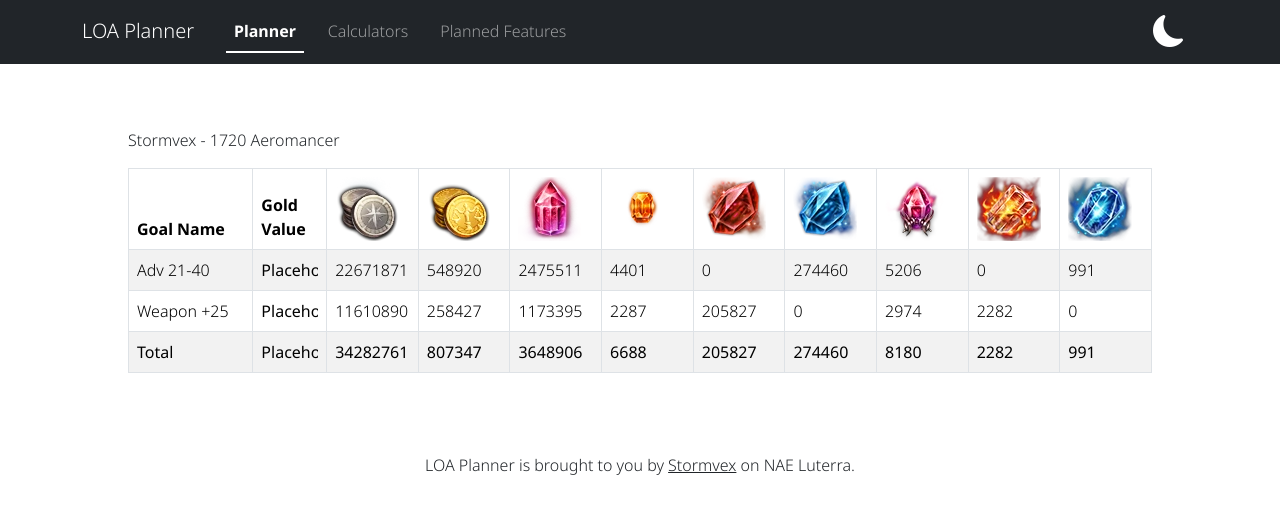
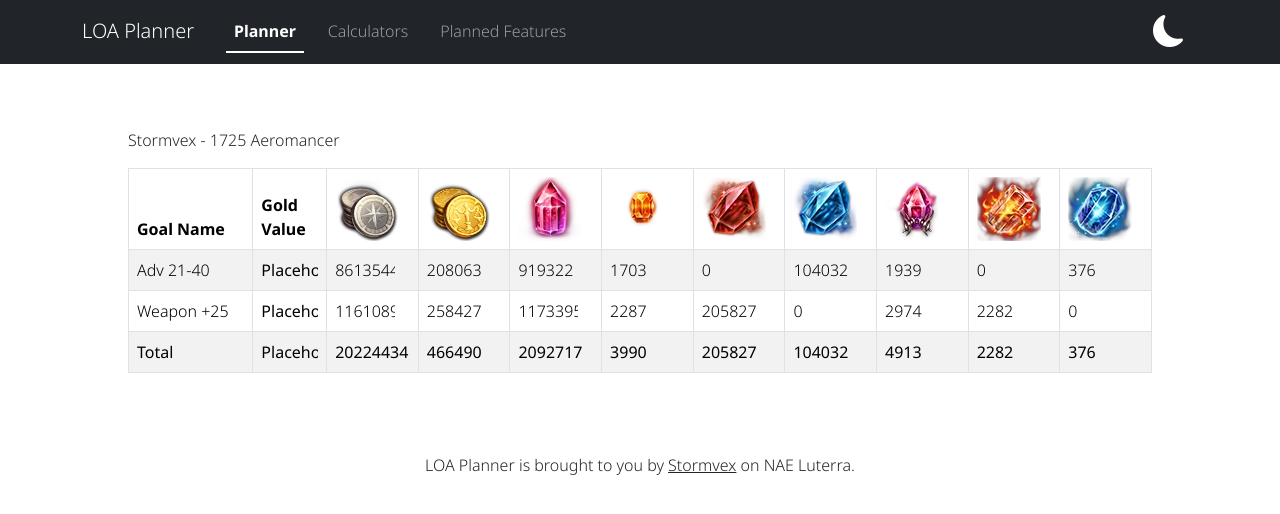
Before and after one commit to md842/loa-planner, a React (Vite) app: page / in a window 1280 px wide. Shown: the top 514 px of the page. Built offline with nearby package versions, Linux system fonts and the light colour scheme.

Commit message:
Total row dynamically updates
Total row of the table now dynamically updates when goals are changed.

```diff
--- a/src/components/CharacterCard.css
+++ b/src/components/CharacterCard.css
@@ -1,4 +1,7 @@
 .invis-input{
+  /* Hide arrows on numeric input */
+  appearance: textfield;
+
   /* Hide the visual aspects of the input element */
   background: none;
   border: none;
@@ -18,3 +21,7 @@
 input:disabled{ /* Disabled input has same text color as surroundings */
   color: unset;
 }
+
+.bold{ /* Custom bold for gold value and total row */
+  font-weight: 400;
+}
--- a/src/components/CharacterCard.tsx
+++ b/src/components/CharacterCard.tsx
@@ -1,6 +1,6 @@
 import './CharacterCard.css';
 
-import {type JSX} from 'react';
+import {type ChangeEvent, type JSX, useState} from 'react';
 
 import gold from '../assets/gold.png';
 import silver from '../assets/silver.png';
@@ -15,6 +15,12 @@ import t4_shard from '../assets/t4_shard.png';
 
 import Table from 'react-bootstrap/Table';
 
+/** Interface for character goal data. */
+export interface Goal{
+  name: string;
+  values: GoalValues;
+}
+
 /** Props interface for CharacterCard(). */
 interface Character{
   name: string; // Name of character.
@@ -23,15 +29,9 @@ interface Character{
   goals: Goal[]; // Array of goals belonging to character.
 }
 
-/** Interface for character goal data. */
-export interface Goal{
-  name: string;
-  values: GoalValues;
-}
-
 /** Helps with type checking by providing a uniform index signature. **/
 interface GoalValues{
-  [key: string]: number;
+  [key: string]: number; // Index signature
   silver: number;
   gold: number;
   shards: number;
@@ -44,34 +44,59 @@ interface GoalValues{
 }
 
 export function CharacterCard(params: Character): JSX.Element{
-  let table: JSX.Element[] = []; // Initialize character table and total values
-  let total: Goal = {name: "Total", values: {silver: 0, gold: 0, shards: 0, fusions: 0, reds: 0, blues: 0, leaps: 0, redSolars: 0, blueSolars: 0}};
+  var total: GoalValues; // Initialized by initTable, but not part of state
+  const [table, setTable] = useState(initTable);
 
-  params.goals.forEach((goal: Goal, index: number) => { // For each goal the character has:
+  function initTable(): JSX.Element[]{
+    let workingTable: JSX.Element[] = [];
+    total = {silver: 0, gold: 0, shards: 0, fusions: 0, reds: 0, blues: 0, leaps: 0, redSolars: 0, blueSolars: 0};
+
+    params.goals.forEach((goal: Goal, index: number) => {
+      // Build a row for each goal and push it to the table
+      workingTable.push(<tr key={index}>{goalRow(goal)}</tr>);
+      // Accumulate each goal's individual values into the total
+      for (let [key, value] of Object.entries(goal.values))
+        total[key] += value;
+    });
+    // Build a row for the total and push it to the table
+    workingTable.push(<tr className="bold" key="total">{totalRow(total)}</tr>);
+    return workingTable;
+  }
+
+  const handleChange = (e: ChangeEvent<HTMLInputElement>, key: string, goal: Goal) => {
+    let diff = Number(e.target.value) - goal.values[key];
+    goal.values[key] = Number(e.target.value); // Update value in goal
+    total[key] += diff; // Update total
+
+    // Update the total row in the table (setTable triggers re-render)
+    setTable(table.slice(0, -1).concat(<tr className="bold" key="total">{totalRow(total)}</tr>));
+  }
+
+  function goalRow(goal: Goal): JSX.Element[]{
     let row: JSX.Element[] = []; // Initialize table row for this goal
     // Add goal name and calculated gold value to the table row for this goal
     row.push(<td key="goalName"><input className="invis-input goal-name" defaultValue={goal.name}/></td>);
-    row.push(<td key="goldValue"><b><input className="invis-input" value="Placeholder" disabled/></b></td>); // TODO: Calculate value using market data once implemented.
+    row.push(<td key="goldValue"><input className="invis-input bold" value="Placeholder" disabled/></td>); // TODO: Calculate value using market data once implemented.
 
     // Build the rest of the table row for this goal by pushing values as <td>
-    for (let [key, value] of Object.entries(goal.values)){
-      total.values[key] += value; // Accumulate value into total and add to row
-      row.push(<td key={key}><input className="invis-input" defaultValue={value} key={key}/></td>);
-    }
+    for (let [key, value] of Object.entries(goal.values))
+      row.push(<td key={key}><input className="invis-input" defaultValue={value} onChange={(e) => handleChange(e, key, goal)} type="number"/></td>);
 
-    table.push(<tr key={index}>{row}</tr>); // Push completed row to table
-  });
+    return row;
+  }
 
-  let totalRow: JSX.Element[] = []; // Initialize table row for the total
-  // Add "Total" label and calculated gold value to the table row for the total
-  totalRow.push(<td key="goalName"><b><input className="invis-input goal-name" defaultValue={total.name}/></b></td>);
-  totalRow.push(<td key="goldValue"><b><input className="invis-input" value="Placeholder" disabled/></b></td>); // TODO: Calculate value using market data once implemented.
+  function totalRow(total: GoalValues): JSX.Element[]{
+    let row: JSX.Element[] = []; // Initialize table row for the total
+    // Add goal name and calculated gold value to the table row for the total
+    row.push(<td key="goalName"><input className="invis-input goal-name" value="Total" disabled/></td>);
+    row.push(<td key="goldValue"><input className="invis-input bold" value="Placeholder" disabled/></td>); // TODO: Calculate value using market data once implemented.
 
-  // Build the rest of the table row for the total by pushing values as <td>
-  for (let [key, value] of Object.entries(total.values))
-    totalRow.push(<td key={key}><b><input className="invis-input" defaultValue={value}/></b></td>);
+    // Build the rest of the table row for this goal by pushing values as <td>
+    for (let [key, value] of Object.entries(total))
+      row.push(<td key={key}><input className="invis-input" value={value} readOnly/></td>);
 
-  table.push(<tr key="total">{totalRow}</tr>); // Push completed row to table
+    return row;
+  }
 
   return(
     <>
--- a/src/pages/Planner.tsx
+++ b/src/pages/Planner.tsx
@@ -3,14 +3,14 @@ import {CharacterCard, type Goal} from '../components/CharacterCard';
 export default function Home(){
   // Hardcoded placeholder goals. TODO: Load characters/goals dynamically.
   let char1Goals: Goal[] = [];
-  char1Goals.push({name: "Adv 21-40", values: {silver: 22671871, gold: 548920, shards: 2475511, fusions: 4401, reds: 0, blues: 274460, leaps: 5206, redSolars: 0, blueSolars: 991}});
+  char1Goals.push({name: "Adv 21-40", values: {silver: 8613544, gold: 208063, shards: 919322, fusions: 1703, reds: 0, blues: 104032, leaps: 1939, redSolars: 0, blueSolars: 376}});
   char1Goals.push({name: "Weapon +25", values: {silver: 11610890, gold: 258427, shards: 1173395, fusions: 2287, reds: 205827, blues: 0, leaps: 2974, redSolars: 2282, blueSolars: 0}});
 
 	return(
     <main className="home">
       <CharacterCard
         name="Stormvex"
-        ilvl="1720"
+        ilvl="1725"
         class="Aeromancer"
         goals={char1Goals}
       />
```
